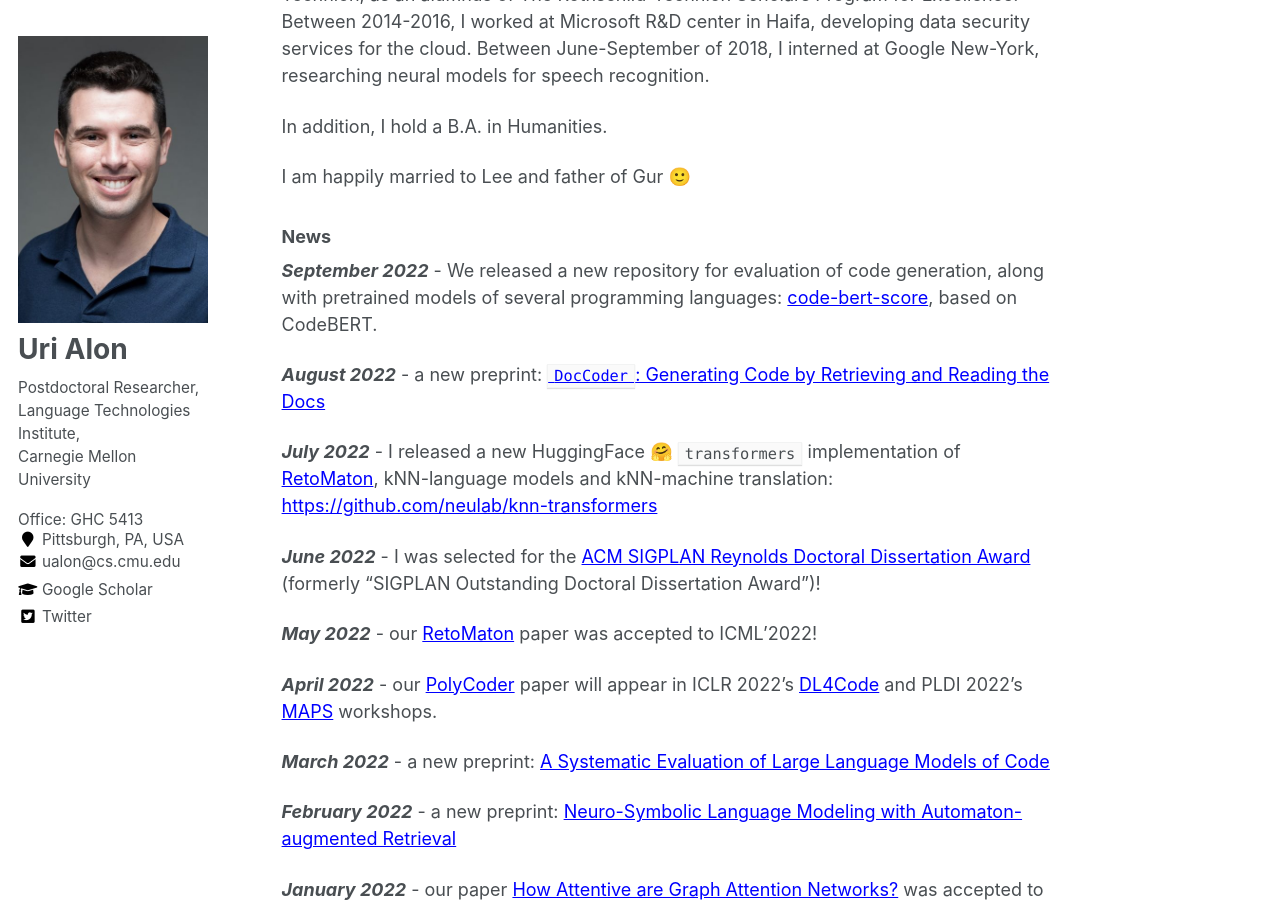
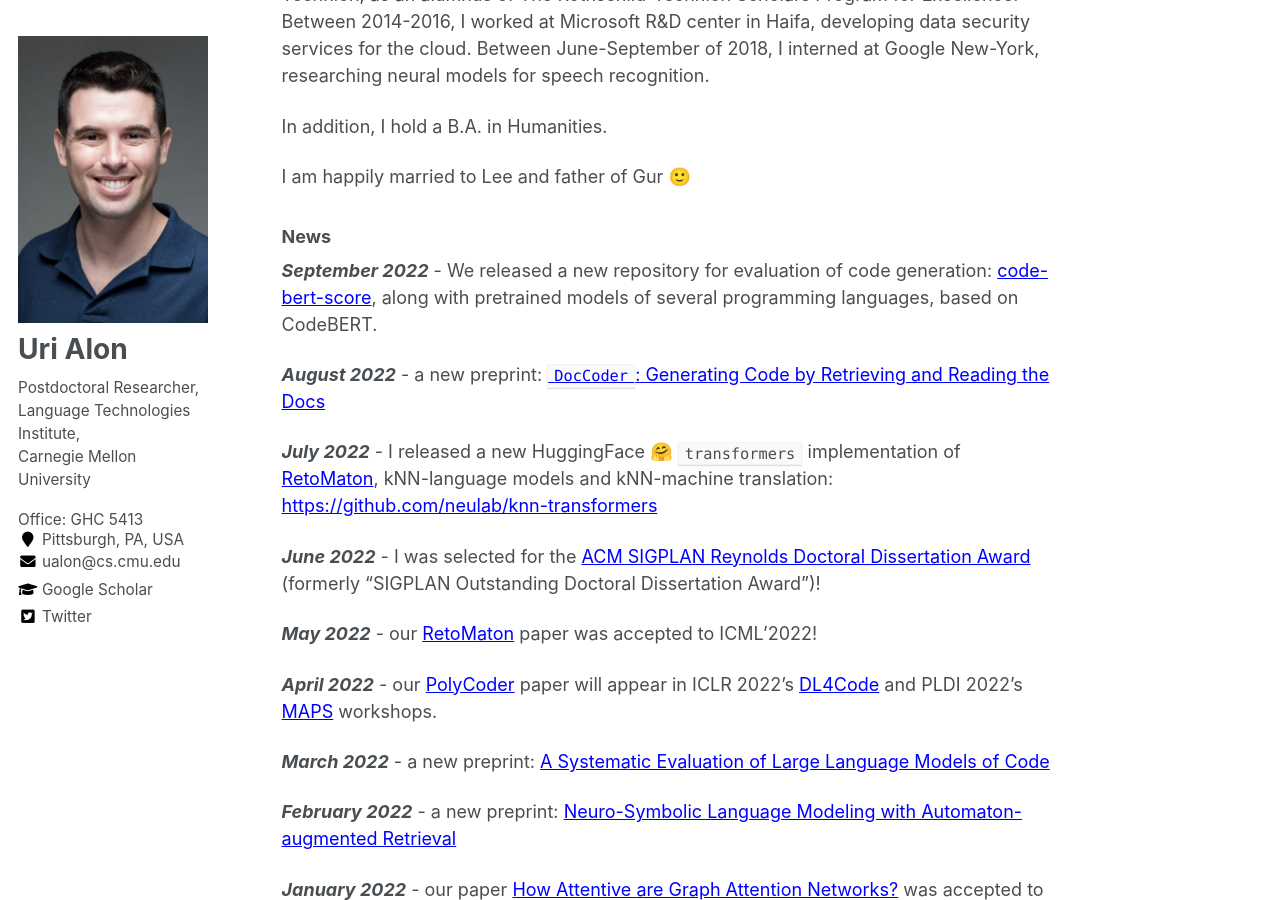
Before and after one commit to urialon/urialon.github.io, a Jekyll site: the page built from _pages/about.md, in a window 1280 px wide and 900 px high, scrolled down 405 px. Built offline with Jekyll 4.4.1, drawn with Linux system fonts in a browser that asks for light colours.

Commit message:
update codebertscore

```diff
--- a/_pages/about.md
+++ b/_pages/about.md
@@ -63,7 +63,7 @@ In addition, I hold a B.A. in Humanities.
 I am happily married to Lee and father of Gur 🙂
 
 ### News
-**_September 2022_** - We released a new repository for evaluation of code generation, along with pretrained models of several programming languages: [code-bert-score](https://github.com/neulab/code-bert-score){:target="_blank"}, based on CodeBERT.
+**_September 2022_** - We released a new repository for evaluation of code generation: [code-bert-score](https://github.com/neulab/code-bert-score){:target="_blank"}, along with pretrained models of several programming languages, based on CodeBERT.
 
 **_August 2022_** - a new preprint: [`DocCoder`: Generating Code by Retrieving and Reading the Docs](#doccoder)
 
```
